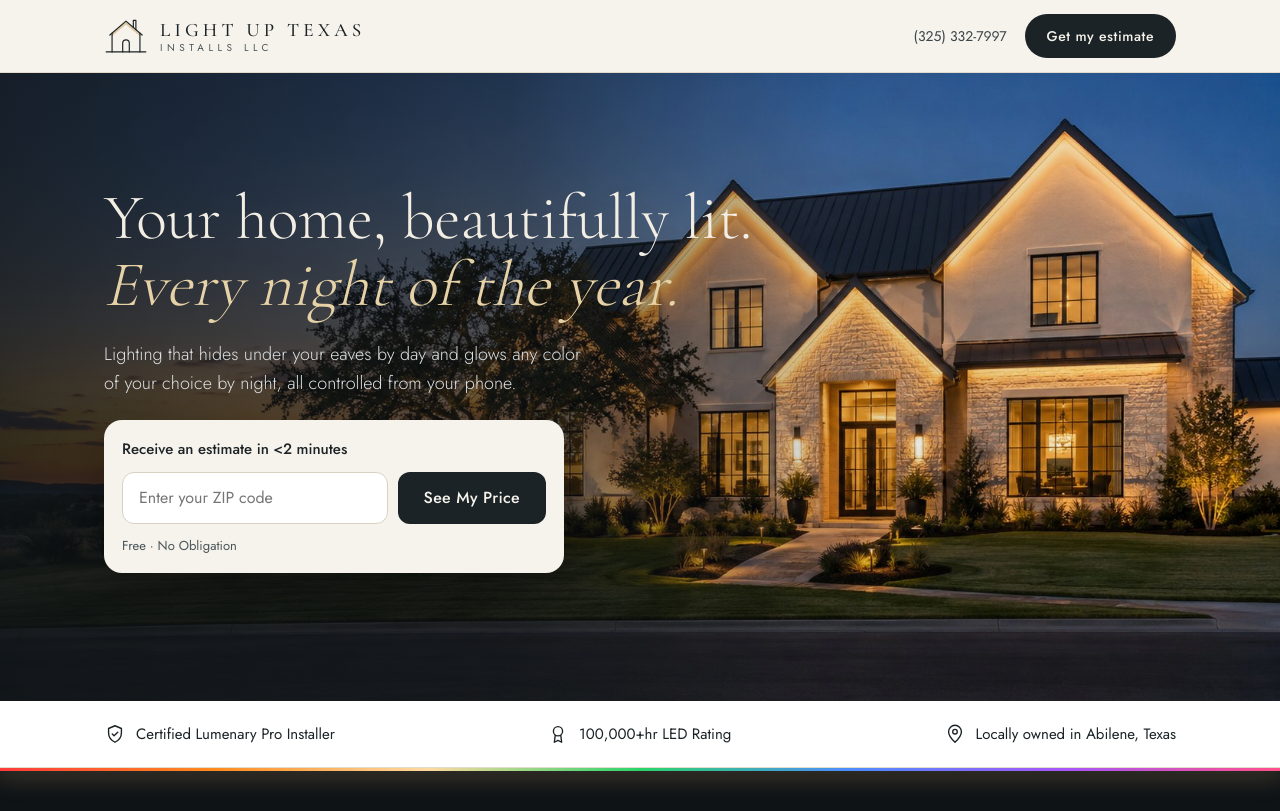
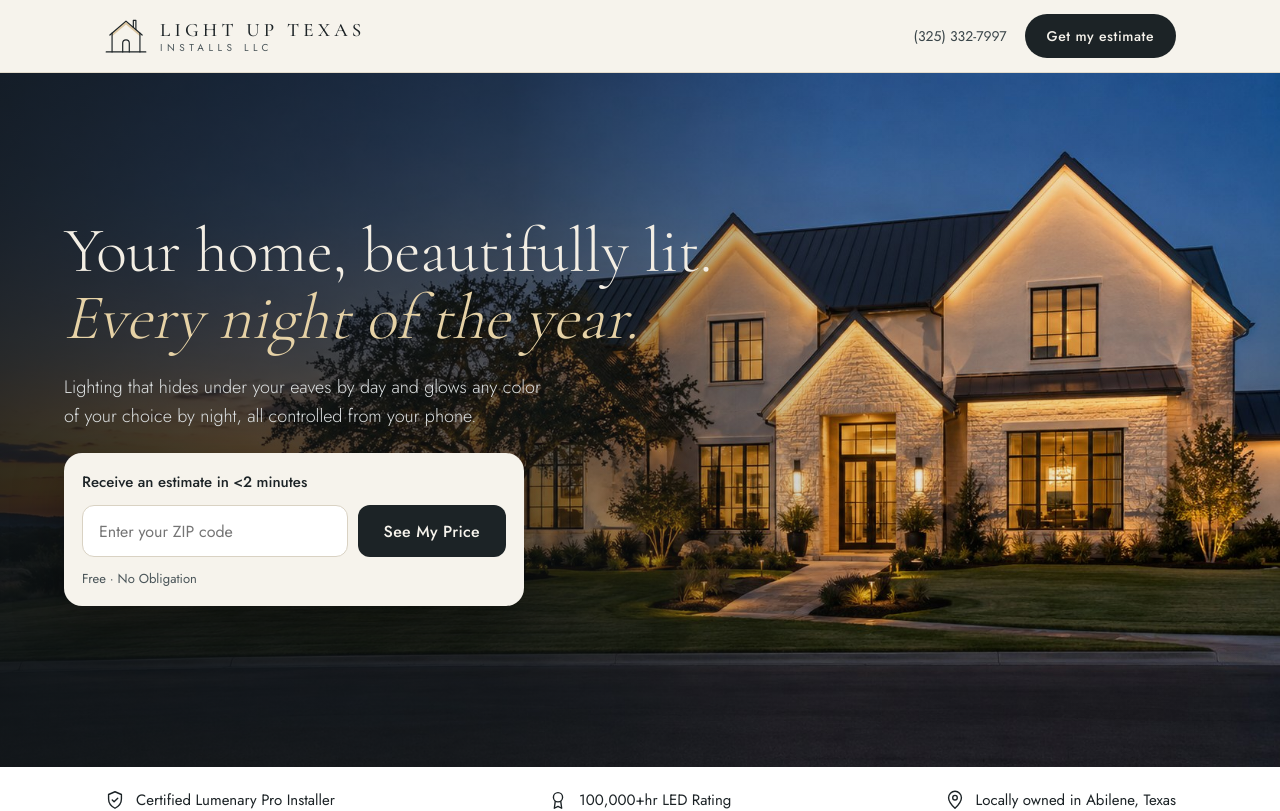
Before and after one commit to lightuptexasinstalls/lightuptexas-site, a Next.js app: page / in a window 1280 px wide. Shown: the top 811 px of the page. Built offline with nearby package versions, Linux system fonts and the light colour scheme; no server answers.

Commit message:
Add files via upload

```diff
--- a/app/page.tsx
+++ b/app/page.tsx
@@ -12,7 +12,7 @@ export default function Home() {
         <section style={{position: 'relative', background: '#1B2630', color: '#F3EEE4', overflow: 'hidden'}}>
           <img src="/images/hero.jpg" fetchPriority="high" alt="A white stone and stucco Texas home at twilight, its rooflines glowing warm white from lighting hidden under the eaves" style={{position: 'absolute', top: '0', left: '0', width: '100%', height: '100%', objectFit: 'cover', objectPosition: '70% center', display: 'block'}} />
           <div aria-hidden="true" style={{position: 'absolute', top: '0', right: '0', bottom: '0', left: '0', background: 'linear-gradient(90deg, rgba(14, 19, 21, 0.85) 0%, rgba(14, 19, 21, 0.6) 40%, rgba(14, 19, 21, 0.12) 65%, rgba(14, 19, 21, 0) 100%)'}}></div>
-          <div style={{position: 'relative', maxWidth: '1120px', margin: '0 auto', padding: '112px 24px 128px', display: 'flex'}}>
+          <div style={{position: 'relative', padding: '112px 24px 128px max(24px, 5vw)', minHeight: 'clamp(601px, 51.9vw + 30px, 777px)', boxSizing: 'border-box', display: 'flex', alignItems: 'center'}}>
             <div style={{flex: '0 1 760px', minWidth: '0', display: 'flex', flexDirection: 'column', gap: '22px'}}>
 
               <h1 style={{margin: '0', fontFamily: "'Cormorant Garamond', serif", fontWeight: '300', fontSize: 'clamp(2.6rem, 5vw, 4.25rem)', lineHeight: 1.04}}><span style={{display: 'block'}}>Your home, beautifully lit.</span><span style={{display: 'block', fontStyle: 'italic', color: 'rgb(230, 210, 166)'}}>Every night of the year.</span></h1>
```
